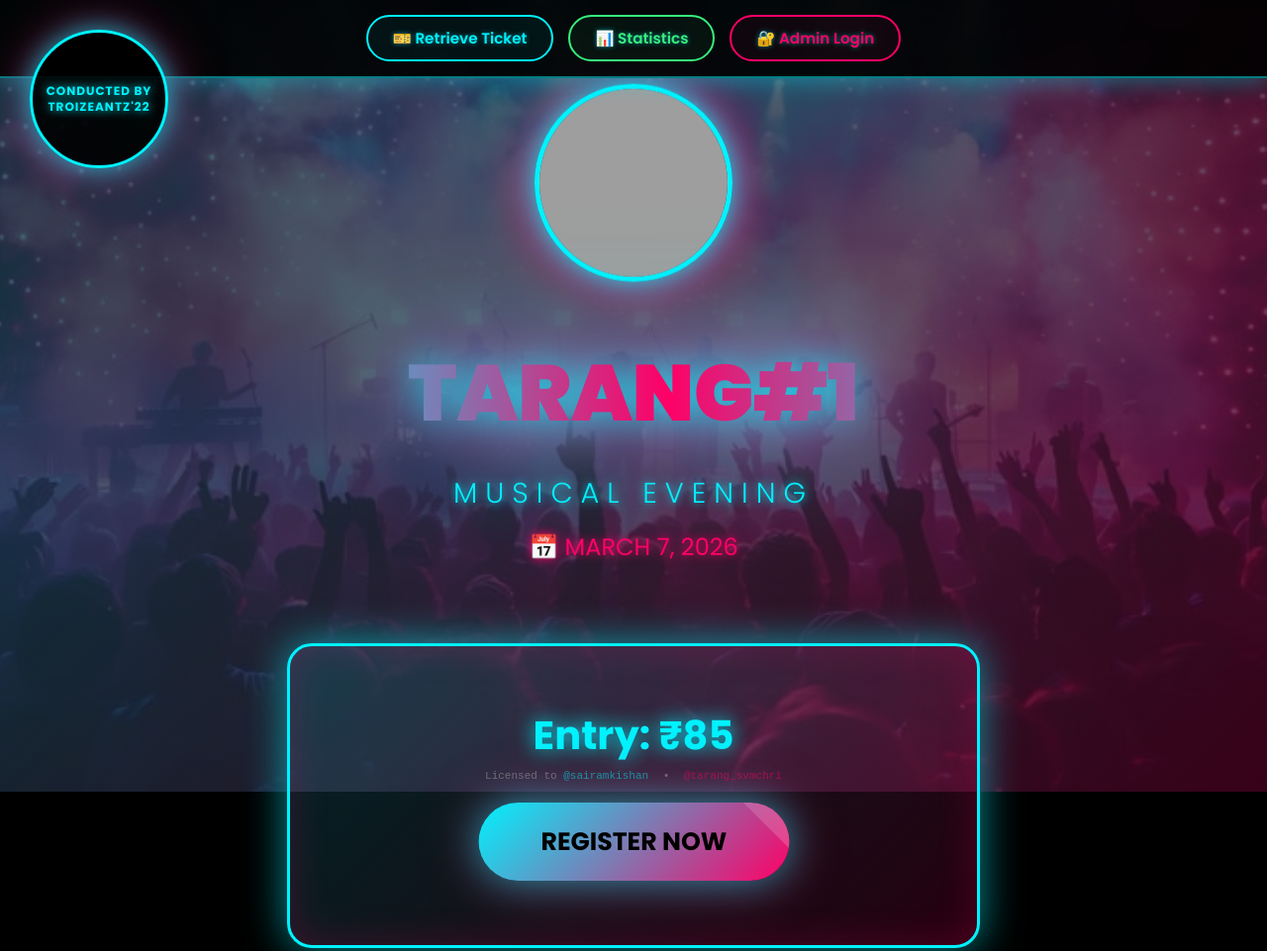
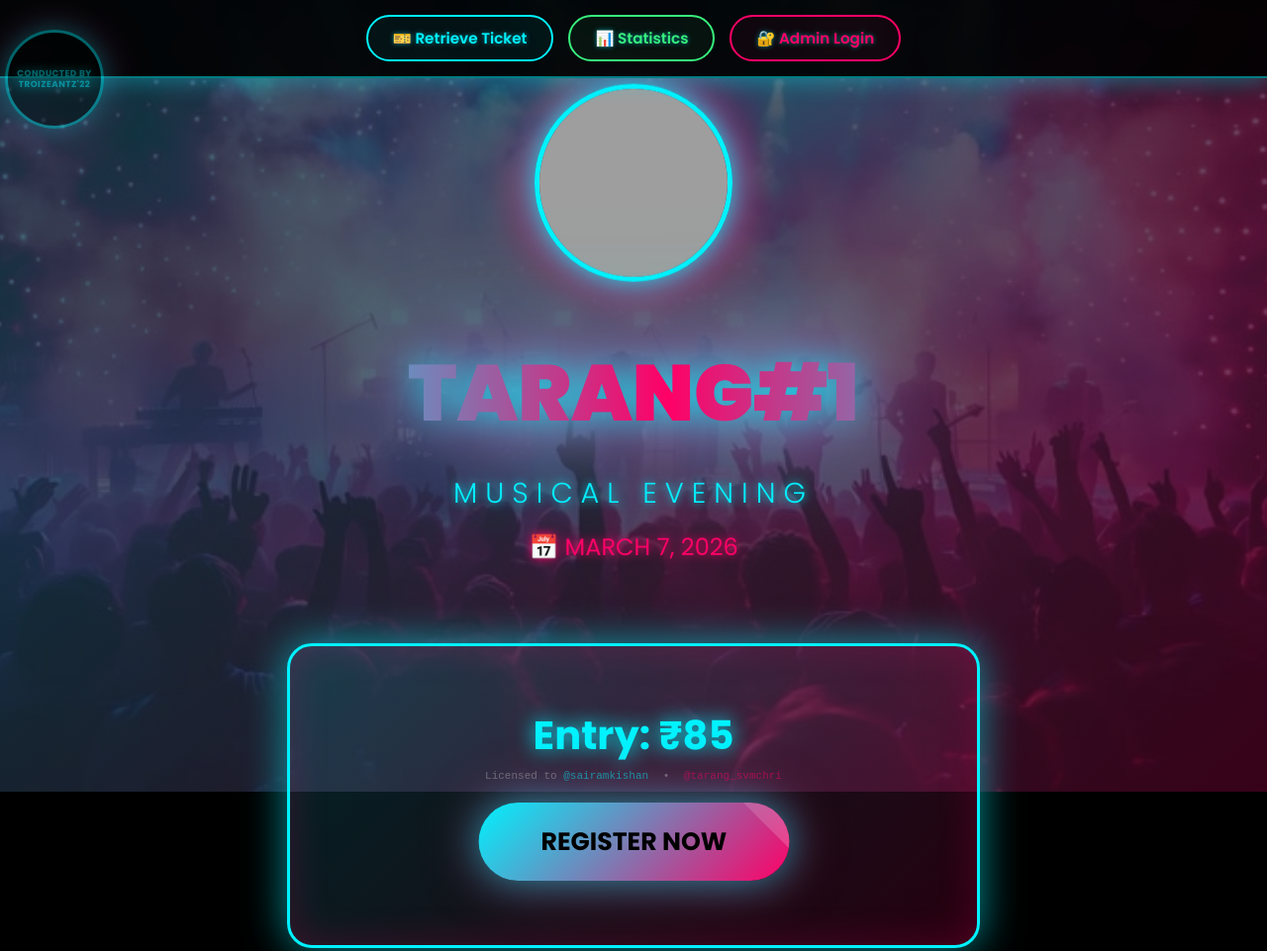
Before and after one commit to sairamkishan300/tarang, a website: page index.html in a window 1280 px wide. Shown: the top 961 px of the page at 99% size. Drawn offline with Linux system fonts and the light colour scheme; no server answers; grey boxes are pictures that could not be loaded.

Commit message:
Adjust styles for container and stamp badge

```diff
--- a/index.html
+++ b/index.html
@@ -599,6 +599,10 @@
                 font-size: 0.85em;
             }
 
+            .container {
+                padding-top: 140px;
+            }
+
             .title {
                 font-size: 3em;
             }
@@ -705,9 +709,9 @@
         .stamp-badge {
             position: fixed;
             top: 30px;
-            left: 30px;
-            width: 140px;
-            height: 140px;
+            left: 5px;
+            width: 100px;
+            height: 100px;
             border-radius: 50%;
             background: rgba(0, 0, 0, 0.9);
             border: 3px solid #00f2fe;
@@ -718,21 +722,23 @@
             box-shadow: 0 0 20px rgba(0, 242, 254, 0.6), 0 0 40px rgba(255, 0, 102, 0.4);
             animation: stampPulse 3s ease-in-out infinite;
             cursor: pointer;
-            transition: transform 0.3s ease;
+            opacity: 0.4;
+            transition: all 0.3s ease;
         }
 
         .stamp-badge:hover {
             transform: scale(1.1) rotate(5deg);
+            opacity: 1;
         }
 
         .stamp-text {
             text-align: center;
-            font-size: 0.75em;
+            font-size: 0.55em;
             font-weight: 700;
             color: #00f2fe;
             text-transform: uppercase;
-            line-height: 1.3;
-            letter-spacing: 1px;
+            line-height: 1.2;
+            letter-spacing: 0.5px;
             text-shadow: 0 0 10px #00f2fe;
         }
 
```
